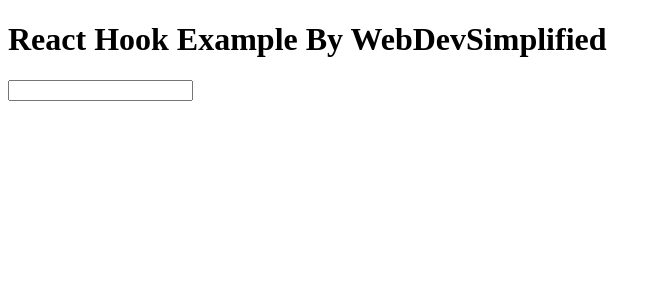
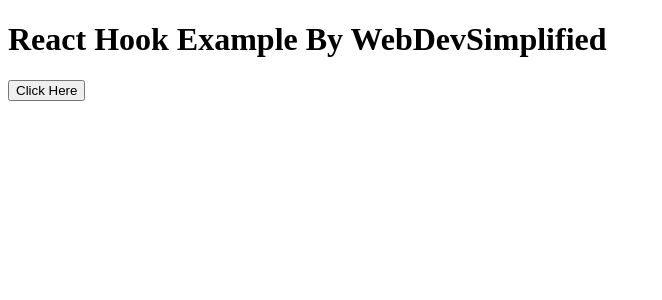
Before and after one commit to Ranjeet-vishwakarma-8081/Reacth_Hooks_With_Standard_Exaple, a React (Create React App) app: page / in a window 1280 px wide. Shown: the top 300 px of the page, without its empty margins (0-662 px from the left). Built offline with nearby package versions, Linux system fonts and the light colour scheme.

Commit message:
USeLayoutEffect is Added Succesfully

```diff
--- a/src/App.js
+++ b/src/App.js
@@ -10,7 +10,9 @@
 // import UseCallback from './component/UseCallback.tsx'
 // import UseReducer from "./component/UseReducer.tsx"
 // import UseTransition from "./component/UseTransition.tsx";
-import UseDeferredValue from "./component/UseDeferredValue.tsx";
+// import UseDeferredValue from "./component/UseDeferredValue.tsx";
+import UseLayoutEffect from "./component/UseLayoutEffect.tsx";
+
 const App = () => {
   return (
     <>
@@ -28,7 +30,8 @@
       {/* <UseCallback /> */}
       {/* <UseReducer></UseReducer> */}
       {/* <UseTransition /> */}
-      <UseDeferredValue />
+      {/* <UseDeferredValue /> */}
+      <UseLayoutEffect />
     </>
   );
 };
--- /dev/null
+++ b/src/component/UseLayoutEffect.tsx
@@ -0,0 +1,32 @@
+import React, { useLayoutEffect, useRef, useState } from "react";
+
+export default function UseLayoutEffect() {
+  const [show, setShow] = useState(false);
+
+  const buttonRef = useRef(null);
+  const popupRef = useRef(null);
+
+  useLayoutEffect(() => {
+    if (!buttonRef.current || !popupRef.current) return;
+    const { bottom, left } = buttonRef.current.getBoundingClientRect();
+
+    popupRef.current.style.top = `${bottom + 25}px`;
+    popupRef.current.style.left = `${left + 25}px`;
+    console.log("left side px - ", left);
+    console.log("bottom side px - ", bottom);
+  }, [show]);
+
+  return (
+    <>
+      <button ref={buttonRef} onClick={() => setShow((prev) => !prev)}>
+        Click Here
+      </button>
+
+      {show && (
+        <div ref={popupRef} style={{ position: "absolute" }}>
+          This is a popup
+        </div>
+      )}
+    </>
+  );
+}
```
